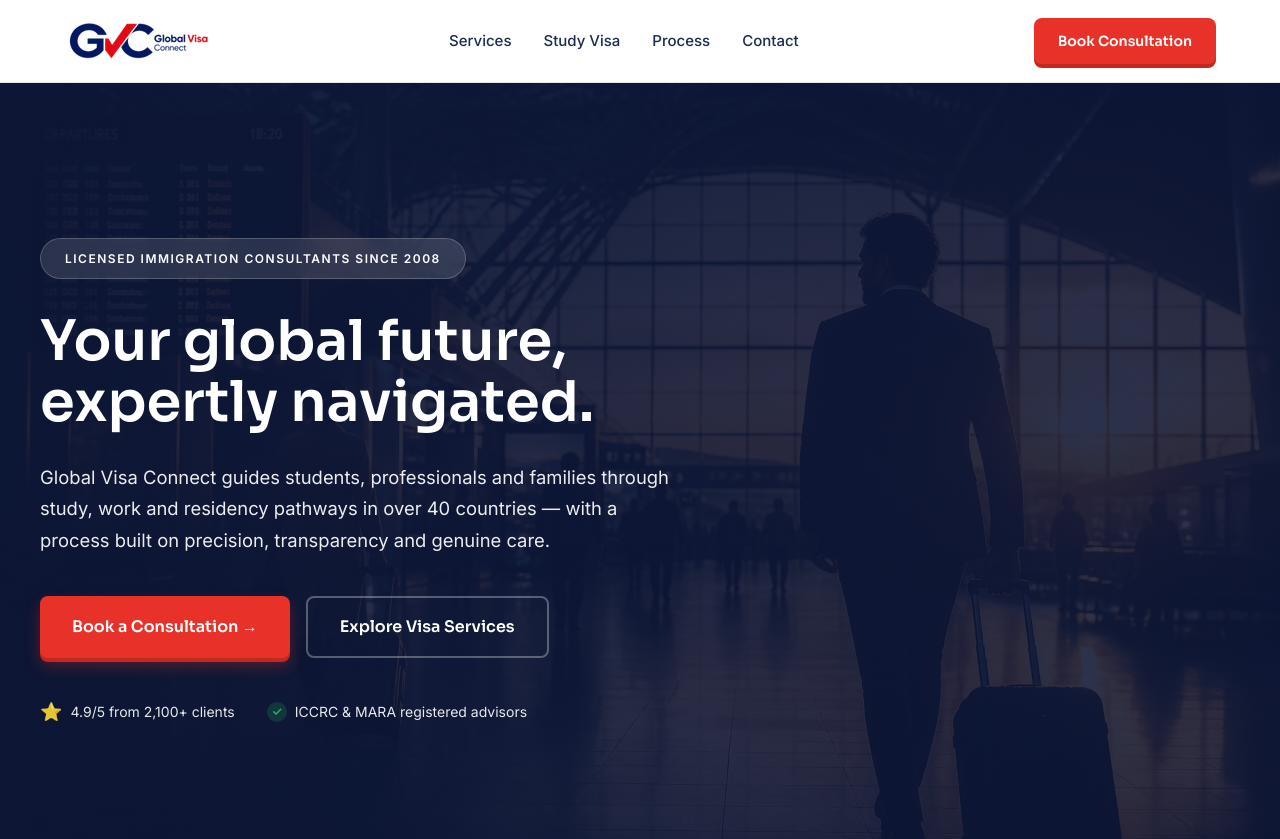
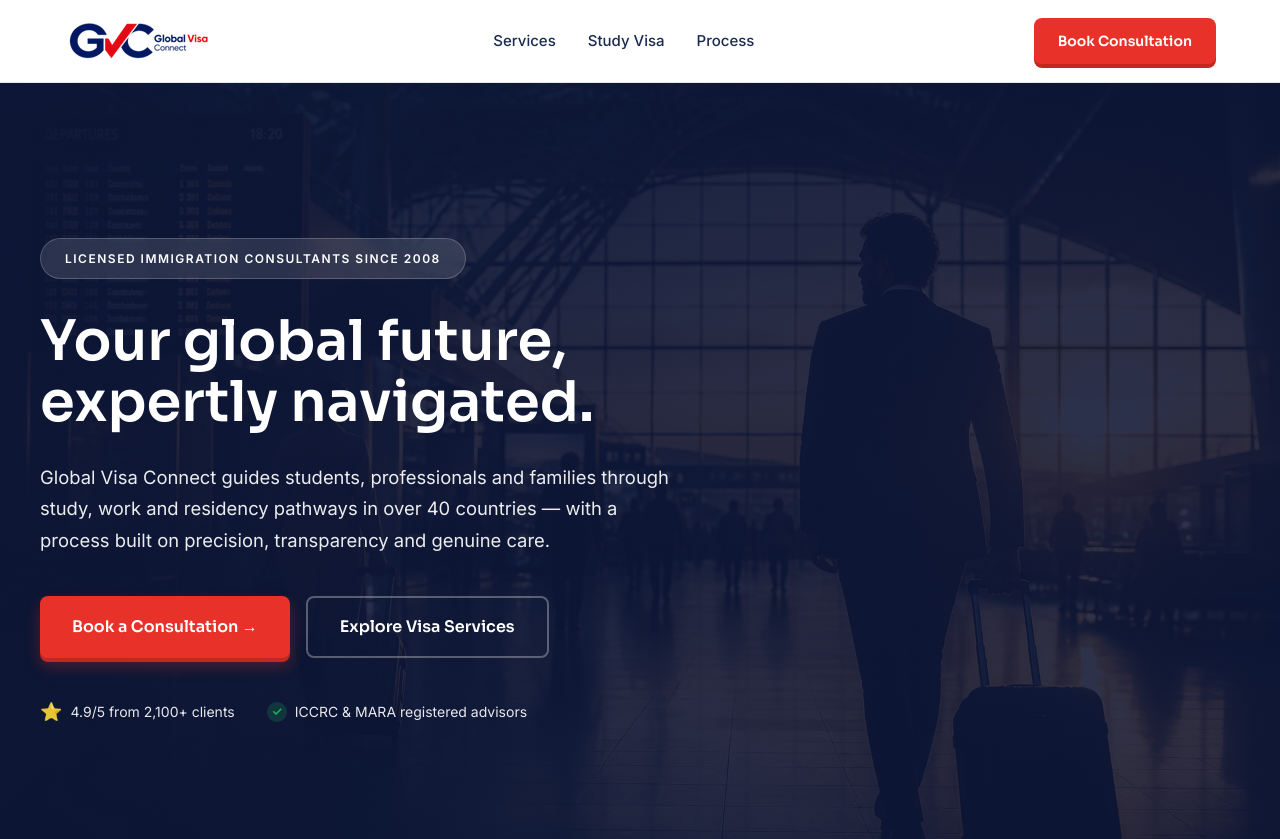
Before and after one commit to SocialThekaAccess/GVGlobalVisaconnect, a React (Vite) app: page / in a window 1280 px wide. Shown: the top 839 px of the page. Built offline with nearby package versions, Linux system fonts and the light colour scheme.

Commit message:
Remove Contact from navbar, Book Consultation links to /contact

```diff
--- a/src/Components/Navbar.jsx
+++ b/src/Components/Navbar.jsx
@@ -42,11 +42,10 @@ function Navbar() {
             <Link to="/services">Services</Link>
             <Link to="/study-visa">Study Visa</Link>
             <a href="#process" onClick={() => scrollToSection('process')}>Process</a>
-            <Link to="/contact">Contact</Link>
           </div>
 
           <div className="nav-cta">
-            <a href="tel:+918699078400" className="nav-btn">Book Consultation</a>
+            <Link to="/contact" className="nav-btn">Book Consultation</Link>
           </div>
 
           <button
```
